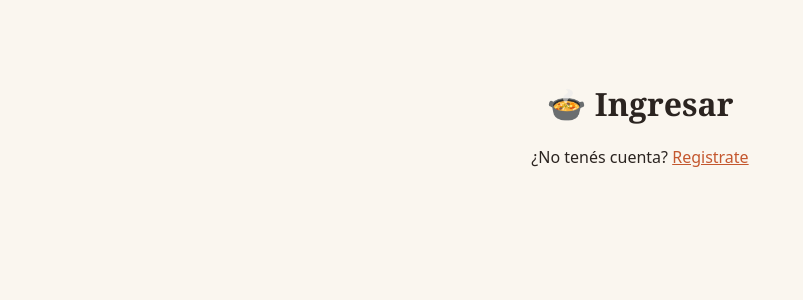
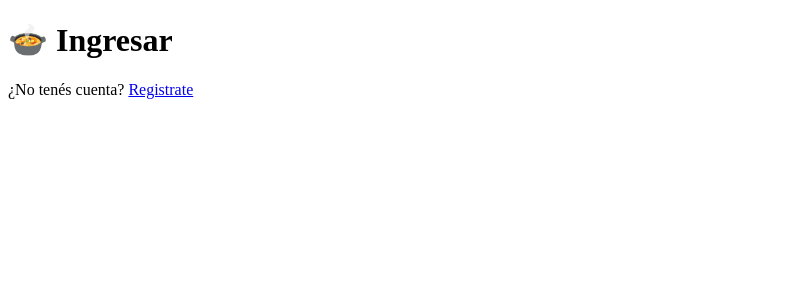
Before and after one commit to Diego-Bonora/Obligatorio-Fullstack-Frontend, a React (Vite) app: page /login in a window 1280 px wide. Shown: the top 300 px of the page, without its empty margins (0-803 px from the left). Built offline with nearby package versions, Linux system fonts and the light colour scheme; no server answers.

Commit message:
login + css

```diff
--- a/src/styles.css
+++ b/src/styles.css
@@ -1,4 +1,4 @@
-:root {
+/*:root {
   --color-bg: #faf6ef;
   --color-surface: #ffffff;
   --color-text: #2b2420;
@@ -65,7 +65,7 @@ a {
   text-align: center;
 }
 
-/* Header */
+ Header
 .main-header {
   background: var(--color-surface);
   border-bottom: 1px solid var(--color-border);
@@ -114,7 +114,7 @@ a {
   gap: var(--space-md);
 }
 
-/* Cards and grid */
+/* Cards and grid
 .card {
   background: var(--color-surface);
   border: 1px solid var(--color-border);
@@ -129,7 +129,7 @@ a {
   gap: var(--space-lg);
 }
 
-/* Forms */
+/* Forms
 .form-group {
   display: flex;
   flex-direction: column;
@@ -160,7 +160,7 @@ a {
   font-size: 0.875rem;
 }
 
-/* Buttons */
+/* Buttons
 .btn {
   display: inline-block;
   font: inherit;
@@ -196,4 +196,37 @@ a {
   border-color: var(--color-disabled);
   color: #fff;
   cursor: not-allowed;
+}*/
+
+@import url('https://fonts.googleapis.com/css2?family=Nunito:wght@400;600;700&family=Poppins:wght@500;600;700&display=swap');
+
+:root {
+  /* Paleta Frescura Orgánica */
+  --color-bg: #fafafa;         /* Blanco roto para el fondo principal */
+  --color-surface: #ffffff;    /* Blanco puro para las tarjetas y fondo de posteos */
+  --color-text: #37474f;       /* Gris carbón para máxima legibilidad sin ser negro puro */
+  --color-muted: #78909c;      /* Gris azulado suave para textos secundarios o placeholders */
+  --color-border: #e8f5e9;     /* Verde menta muy pálido para bordes y divisiones sutiles */
+
+  --color-primary: #66bb6a;    /* Verde Salvia (botones principales, likes activos, destacados) */
+  --color-primary-dark: #43a047; /* Verde Salvia más oscuro para el efecto :hover */
+  --color-secondary: #8cb369;  /* Verde Oliva para etiquetas (tags), categorías o íconos */
+
+  --color-danger: #e57373;     /* Rojo suave adaptado a la paleta clara para errores o borrar */
+  --color-disabled: #c8e6c9;   /* Verde desaturado y claro para botones inactivos */
+
+  /* Tipografías modernas (Poppins para títulos, Nunito para lectura) */
+  --font-body: 'Nunito', system-ui, -apple-system, sans-serif;
+  --font-heading: 'Poppins', sans-serif;
+
+  /* Espaciados originales mantenidos */
+  --space-xs: 0.25rem;
+  --space-sm: 0.5rem;
+  --space-md: 1rem;
+  --space-lg: 1.5rem;
+  --space-xl: 2.5rem;
+
+  /* Bordes y sombras adaptadas al estilo orgánico */
+  --radius: 12px;
+  --shadow: 0 4px 16px rgba(102, 187, 106, 0.08); /* Sombra muy sutil con un tinte verdoso */
 }
```
Also changed, not shown: src/components/login/LoginPage.jsx (added, +50 -0 lines), 1 other file (tests, documents, lock files or other folders).
